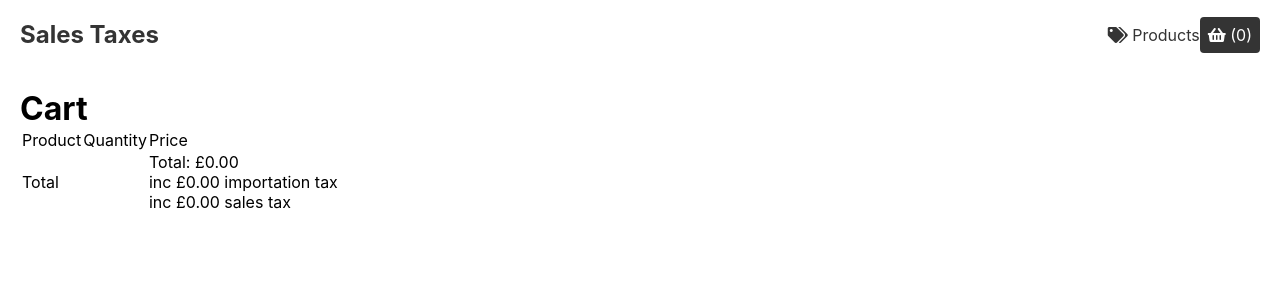
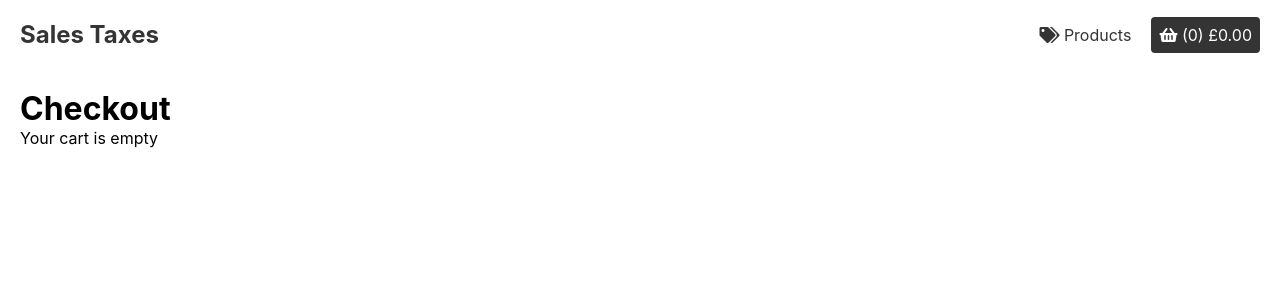
Before and after one commit to handcode-stuart/sales_taxes, a React (Create React App) app: page /checkout in a window 1280 px wide. Shown: the top 300 px of the page. Built offline with nearby package versions, Linux system fonts and the light colour scheme.

Commit message:
Added simple styling to app

```diff
--- a/src/App.scss
+++ b/src/App.scss
@@ -19,3 +19,15 @@ body {
     margin: 0 auto;
     padding: 0 20px;
 }
+
+.button {
+    background-color: $color-black;
+    border-radius: 4px;
+    padding: 8px;
+    text-decoration: none;
+    color: #fff;
+    outline: none;
+    border: 0;
+    cursor: pointer;
+    font-size: 16px;
+}
--- a/src/components/Cart/Cart.js
+++ b/src/components/Cart/Cart.js
@@ -8,7 +8,8 @@ import "./Cart.scss";
 const Cart = ({ cart }) => {
     return (
         <div>
-            <h1>Cart</h1>
+            <h1>Checkout</h1>
+            {cart.products.length > 0 ? (
                 <table>
                     <thead>
                         <tr>
@@ -24,16 +25,34 @@ const Cart = ({ cart }) => {
                     </tbody>
                     <tfoot>
                         <tr>
-                        <td>Total</td>
+                            <td>
+                                <strong>Total</strong>
+                            </td>
                             <td />
                             <td>
-                            <div>Total: £{cart.total.price.toFixed(2)}</div>
-                            <div>inc £{cart.total.importationTax.toFixed(2)} importation tax</div>
-                            <div>inc £{cart.total.salesTax.toFixed(2)} sales tax</div>
+                                <div>
+                                    <strong>£{cart.total.price.toFixed(2)}</strong>
+                                </div>
+                                {cart.total.importationTax != 0 && (
+                                    <div>
+                                        <span>
+                                            inc £{cart.total.importationTax.toFixed(2)} importation
+                                            tax
+                                        </span>
+                                    </div>
+                                )}
+                                {cart.total.salesTax != 0 && (
+                                    <div>
+                                        <span>inc £{cart.total.salesTax.toFixed(2)} sales tax</span>
+                                    </div>
+                                )}
                             </td>
                         </tr>
                     </tfoot>
                 </table>
+            ) : (
+                <div>Your cart is empty</div>
+            )}
         </div>
     );
 };
--- a/src/components/Cart/Cart.scss
+++ b/src/components/Cart/Cart.scss
@@ -1 +1,36 @@
 @import "../../global.scss";
+
+table {
+    border-collapse: collapse;
+    width: 100%;
+
+    td,
+    thead {
+        border: 1px solid #ddd;
+        padding: 8px;
+    }
+
+    td {
+        &:nth-child(2),
+        &:nth-child(3) {
+            width: 20%;
+        }
+    }
+
+    tr:nth-child(even) {
+        background-color: #f2f2f2;
+    }
+
+    thead {
+        padding-top: 12px;
+        padding-bottom: 12px;
+        text-align: left;
+        background-color: $color-black;
+        color: white;
+    }
+
+    span {
+        font-size: 12px;
+        color: #ccc;
+    }
+}
--- a/src/components/Cart/CartItem/CartItem.js
+++ b/src/components/Cart/CartItem/CartItem.js
@@ -12,7 +12,7 @@ const CartItem = ({ addProductToCart, removeProductFromCart, item }) => {
                 <td>{name}</td>
                 <td>
                     <button
-                        className='btn'
+                        className='button'
                         onClick={() =>
                             removeProductFromCart({ id, price, importationTax, salesTax })
                         }
@@ -20,7 +20,7 @@ const CartItem = ({ addProductToCart, removeProductFromCart, item }) => {
                         -
                     </button>
                     {quantity}
-                    <button className='btn' onClick={() => addProductToCart(item)}>
+                    <button className='button' onClick={() => addProductToCart(item)}>
                         +
                     </button>
                 </td>
--- a/src/components/Navbar/CartButton/CartButton.js
+++ b/src/components/Navbar/CartButton/CartButton.js
@@ -3,24 +3,26 @@ import { connect } from "react-redux";
 import { Link } from "react-router-dom";
 import PropTypes from "prop-types";
 
-import "./CartButton.scss";
-
-const CartButton = ({ cart }) => {
-    const cartCount = cart.map(product => product.quantity).reduce((acc, val) => acc + val, 0);
+const CartButton = ({ cartProducts, cartTotal }) => {
+    const cartCount = cartProducts
+        .map(product => product.quantity)
+        .reduce((acc, val) => acc + val, 0);
 
     return (
-        <Link to='/checkout' className='cart-button'>
-            <i className='fas fa-shopping-basket' /> ({cartCount})
+        <Link to='/checkout' className='button'>
+            <i className='fas fa-shopping-basket' /> ({cartCount}) £{cartTotal.toFixed(2)}
         </Link>
     );
 };
 
 CartButton.propTypes = {
-    cart: PropTypes.array.isRequired,
+    cartProducts: PropTypes.array.isRequired,
+    cartTotal: PropTypes.number.isRequired,
 };
 
 const mapStateToProps = state => ({
-    cart: state.cart.products,
+    cartProducts: state.cart.products,
+    cartTotal: state.cart.total.price,
 });
 
 export default connect(mapStateToProps)(CartButton);
--- a/src/components/Navbar/CartButton/CartButton.scss
+++ /dev/null
@@ -1,13 +0,0 @@
-@import "../../../global.scss";
-
-.cart-button {
-    background-color: $color-black;
-    border-radius: 4px;
-    padding: 8px;
-    text-decoration: none;
-    color: #fff;
-    outline: none;
-    border: 0;
-    cursor: pointer;
-    font-size: 16px;
-}
--- a/src/components/Navbar/Navbar.scss
+++ b/src/components/Navbar/Navbar.scss
@@ -26,8 +26,6 @@
     a {
         text-decoration: none;
 
-        &:hover,
-        &:focus,
         &.active {
             color: red;
         }
@@ -39,9 +37,6 @@
 
     &__products-btn {
         color: $color-black;
-    }
-
-    &__checkout-btn {
-        margin-left: 20px;
+        margin-right: 20px;
     }
 }
--- a/src/components/Product/Product.js
+++ b/src/components/Product/Product.js
@@ -2,15 +2,26 @@ import React from "react";
 import { connect } from "react-redux";
 import PropTypes from "prop-types";
 import { addProductToCart } from "../../actions/cart";
-import "./Product.scss";
 
 const Product = ({ addProductToCart, product }) => {
-    const { name, price } = product;
+    const { name, price, image } = product;
 
     return (
-        <div>
-            {name} - £{price.toFixed(2)} -{" "}
-            <button onClick={() => addProductToCart(product)}>Add to cart</button>
+        <div className='products-list__product'>
+            <div className='products-list__product__img-holder'>
+                <img src={image} />
+            </div>
+            <div className='products-list__product__meta'>
+                <div>
+                    <h3 className='products-list__product__name'>{name}</h3>
+                    <h4>£{price.toFixed(2)}</h4>
+                </div>
+                <div>
+                    <button className='button' onClick={() => addProductToCart(product)}>
+                        Add to cart
+                    </button>
+                </div>
+            </div>
         </div>
     );
 };
--- a/src/components/ProductsList/ProductsList.js
+++ b/src/components/ProductsList/ProductsList.js
@@ -20,7 +20,11 @@ const ProductsList = ({ products }) => {
             return a;
         }, [])
         .map(category => (
-            <button key={category} onClick={() => filterProductListCategory(category)}>
+            <button
+                className='button'
+                key={category}
+                onClick={() => filterProductListCategory(category)}
+            >
                 {category}
             </button>
         ));
@@ -31,12 +35,14 @@ const ProductsList = ({ products }) => {
 
     return (
         <div>
-            <h1>Products list</h1>
+            <h1>Products</h1>
             <div>
-                <button onClick={() => filterProductListCategory()}>All</button>
+                <button className='button' onClick={() => filterProductListCategory()}>
+                    All
+                </button>
                 {productCategories}
             </div>
-            {filteredProducts}
+            <div className='products-list'>{filteredProducts}</div>
         </div>
     );
 };
--- a/src/components/ProductsList/ProductsList.scss
+++ b/src/components/ProductsList/ProductsList.scss
@@ -1 +1,46 @@
 @import "../../global.scss";
+
+.products-list {
+    display: flex;
+    justify-content: flex-start;
+    align-items: flex-start;
+    flex-wrap: wrap;
+    padding: 20px 0;
+
+    &__product {
+        width: calc(33.33% - 10px);
+        margin-right: 15px;
+        padding: 20px 0;
+        margin-bottom: 20px;
+
+        &:nth-child(3n) {
+            margin-right: 0;
+        }
+
+        &__name {
+            margin-bottom: 15px;
+        }
+
+        &__img-holder {
+            width: 100%;
+            position: relative;
+            padding-bottom: 100%;
+            margin: 15px 0;
+
+            img {
+                position: absolute;
+                top: 0;
+                left: 0;
+                width: 100%;
+                height: 100%;
+                object-fit: cover;
+            }
+        }
+
+        &__meta {
+            display: flex;
+            justify-content: space-between;
+            align-items: flex-end;
+        }
+    }
+}
--- a/src/reducers/products.js
+++ b/src/reducers/products.js
@@ -2,64 +2,75 @@ const initialState = [
     {
         id: 1,
         name: "Travel book",
+        image:
+            "https://image.freepik.com/free-photo/black-pen-white-open-book-white-background_7247-108.jpg",
         price: 12.49,
         salesTax: false,
         importationTax: false,
-        category: "books",
+        category: "Books",
     },
     {
         id: 2,
         name: "Music CD",
+        image:
+            "https://image.freepik.com/free-photo/compact-disc-with-white-background_1187-1591.jpg",
         price: 14.99,
         salesTax: true,
         importationTax: false,
-        category: "food",
+        category: "Food",
     },
     {
         id: 3,
         name: "Chocolate bar",
+        image: "http://www.allwhitebackground.com/images/2/2039.jpg",
         price: 0.85,
         salesTax: false,
         importationTax: false,
-        category: "food",
+        category: "Food",
     },
     {
         id: 4,
         name: "Imported box of chocolates",
+        image:
+            "https://forgetsugarfriday.com/wp-content/uploads/2018/12/keto-chocolate-peppermint-fat-bombs-3.jpg",
         price: 10.0,
         salesTax: false,
         importationTax: true,
-        category: "food",
+        category: "Food",
     },
     {
         id: 5,
         name: "Imported bottle of perfume",
+        image:
+            "https://piviso.com/uploads/photo/2018-06-md/bleu-de-chanel-perfume-bottle-isolated-on-white-background-5b3275ad3d162.jpg",
         price: 47.5,
         salesTax: true,
         importationTax: true,
-        category: "beauty",
+        category: "Beauty",
     },
     {
         id: 6,
         name: "Bottle of perfume",
+        image: "http://www.allwhitebackground.com/images/2/2033.jpg",
         price: 18.99,
         salesTax: true,
         importationTax: false,
-        category: "beauty",
+        category: "Beauty",
     },
     {
         id: 7,
         name: "Packet of painkillers",
+        image:
+            "https://cmkt-image-prd.global.ssl.fastly.net/0.1.0/ps/3728356/300/200/m1/fpnw/wm0/hwynurcjyjjtdrpcn1kmwfoqpcbpmfqhkdselnc1cmbcrhao87tlrhizp4aubcj9-.jpg?1513161887&s=c39b29b04026a4ab542efa702872c532",
         price: 9.75,
         salesTax: false,
         importationTax: false,
-        category: "medical",
+        category: "Medical",
     },
 ];
 
 export default function(state = initialState, action) {
-    const { type, payload } = action;
-    switch (type) {
+    switch (action.type) {
         default:
             return [...state];
     }
```
Also changed, not shown: src/components/Product/Product.scss (deleted). Lines whose indentation alone changed are shown as unchanged.
